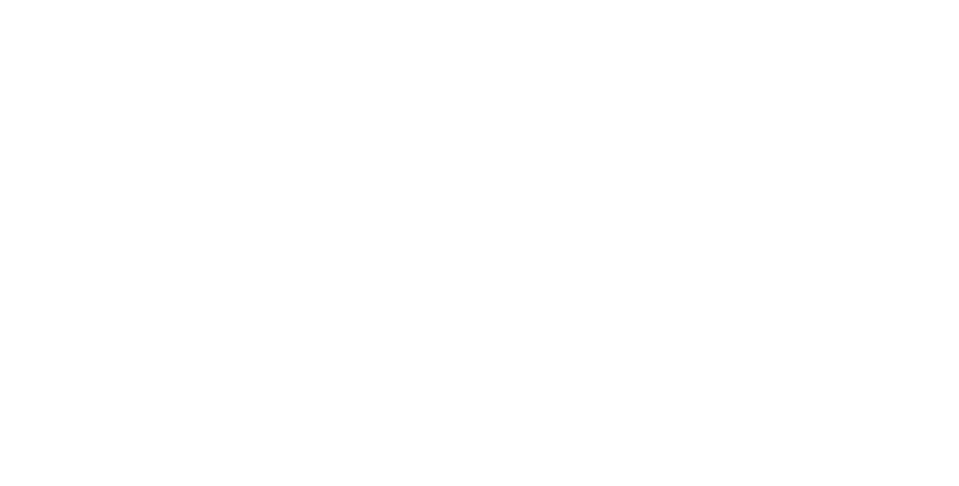
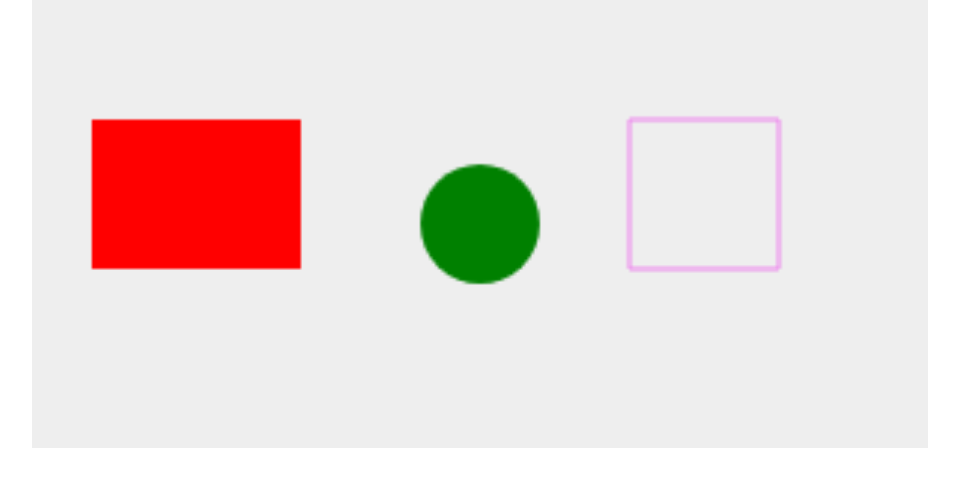
Before and after one commit to srijoy-paul/brick_breaker-game, a plain HTML site: page index.html in a window 1280 px wide. Shown: the whole page, without its empty margins (160-1119 px from the left). Drawn offline with Linux system fonts and the light colour scheme.

Commit message:
create canvas and draw figures

```diff
--- a/index.html
+++ b/index.html
@@ -4,6 +4,13 @@
     <meta charset="UTF-8" />
     <meta name="viewport" content="width=device-width, initial-scale=1.0" />
     <title>Brick-Breaker Game🕹️</title>
+    <link rel="stylesheet" href="./styles.css" />
   </head>
-  <body></body>
+  <body>
+    <section id="game">
+      <canvas id="game-canvas"></canvas>
+    </section>
+
+    <script src="scripts.js"></script>
+  </body>
 </html>
--- /dev/null
+++ b/scripts.js
@@ -0,0 +1,22 @@
+const game_canvas = document.getElementById("game-canvas");
+const context = game_canvas.getContext("2d");
+
+context.beginPath();
+context.rect(20, 40, 70, 50);
+context.fillStyle = "red";
+context.fill();
+// context.strokeStyle = "red";
+// context.stroke();
+context.closePath();
+
+context.beginPath();
+context.arc(150, 75, 20, 0, Math.PI * 2, false);
+context.fillStyle = "green";
+context.fill();
+context.closePath();
+
+context.beginPath();
+context.rect(200, 40, 50, 50);
+context.strokeStyle = "violet";
+context.stroke();
+context.closePath();
--- /dev/null
+++ b/styles.css
@@ -0,0 +1,21 @@
+*{
+    margin: 0;
+    padding: 0;
+    box-sizing: border-box;
+}
+html,body{
+    width: 100%;
+    height: 100%;
+}
+
+#game{
+    display: flex;
+}
+
+#game-canvas{
+    background-color: #eee;
+    /* display: block; */
+    width: 70%;
+    height: 65%;
+    margin:auto;
+}
```
